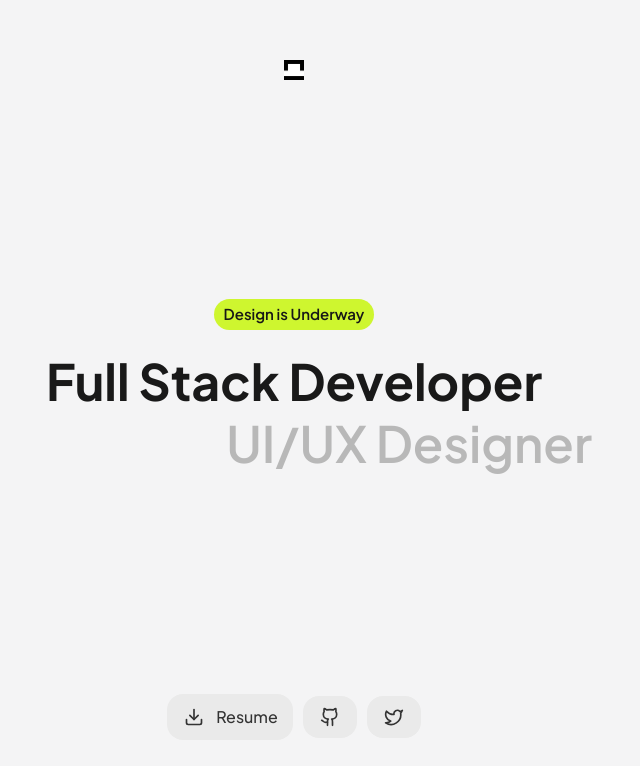
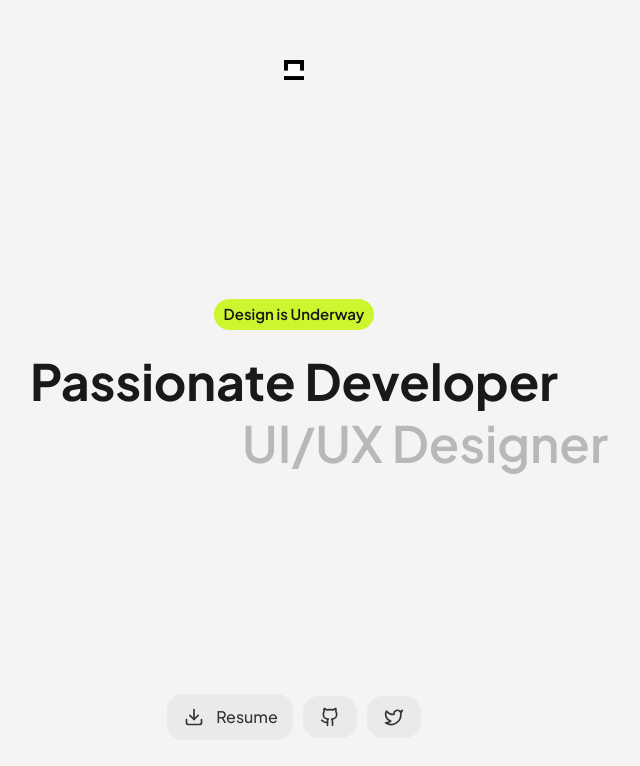
Before and after one commit to woicip/cipta.dev, a Next.js app: page / in a window 1280 px wide. Shown: the top 766 px of the page, without its empty margins (346-986 px from the left). Built offline with nearby package versions, Linux system fonts and the light colour scheme.

Commit message:
update: text heading

```diff
--- a/src/app/page.tsx
+++ b/src/app/page.tsx
@@ -35,7 +35,7 @@ export default function Home() {
 
         <div className="w-full flex flex-col gap-[0px] items-center justify-center">
           <h1 className="w-full text-[#191919] text-[50px] mobileL:text-3xl leading-tight font-bold relative left-0">
-            Full Stack Developer
+            Passionate Developer
           </h1>
           <h1 className="w-full text-[#B8B8B8] text-[50px] mobileL:text-3xl leading-tight font-semibold text-right relative left-[50px] tablet:left-0">
             UI/UX Designer
```
